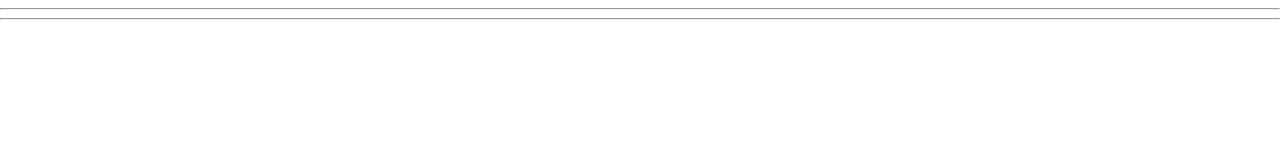
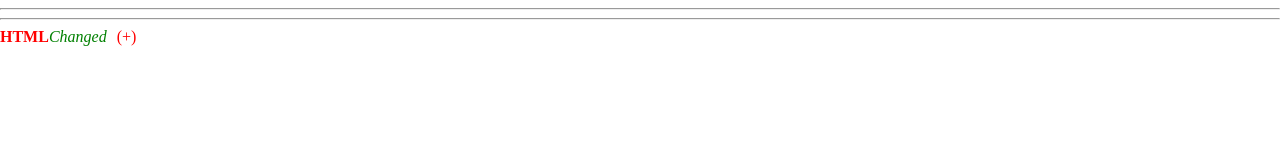
Before and after one commit to Kirill255/JSLavrik-frontend, a website built with webpack: page index.html in a window 1280 px wide. Built offline with nearby package versions, Linux system fonts and the light colour scheme.

Commit message:
dz2/part2

```diff
--- a/css/styles.css
+++ b/css/styles.css
@@ -1,3 +1,8 @@
 html, body{
     margin: 0;
 }
+
+.some:after{
+    content: "(+)";
+    margin-left: 10px;
+}
--- a/es6/lesson2.js
+++ b/es6/lesson2.js
@@ -1,7 +1,8 @@
 import "babel-polyfill";
 
-// import { watchObj, EmailParser } from "./lesson2/hw";
-import { EmailParser } from "./lesson2/hw";
+import { watchObj, EmailParser } from "./lesson2/hw";
+
+// part 1
 
 let parser = new EmailParser("info@ntschool.ru");
 console.log(parser.email);
@@ -21,30 +22,42 @@ console.log(parser.name);
 console.log(parser.domain);
 console.log(parser.isCorrect);
 
-// let div = document.createElement("div");
-// document.body.appendChild(div);
+// part 2
 
-// let cleverDiv = watchObj(div, function(prop, val) {
-//   console.log(prop, val);
-// });
+let div = document.createElement("div");
+document.body.appendChild(div);
 
-// cleverDiv.innerHTML = "<strong>HTML</strong><em>Changed</em>";
+let cleverDiv = watchObj(div, function(prop, val) {
+  // функция прослушки, тоесть выводим в консоль, когда что-то происходит с полями объекта
+  console.log(prop, val);
+});
+
+// это будет setter
+cleverDiv.innerHTML = "<strong>HTML</strong><em>Changed</em>";
 /*
     в консоли:
     innerHTML <strong>HTML</strong><em>Changed</em
 */
 
-// cleverDiv.style.color = "red";
+// это уже getter будет
+console.log(cleverDiv.innerHTML);
+
+// это сначала getter, а после ещё и setter, тоесть нам нужно сначала получить поле 'style" cleverDiv.style, а после установить значение для поля 'color' в этом объекте cleverDiv.style.color = "red", собственно на этом моменте срабатывает рекурсия
+cleverDiv.style.color = "red";
 /*
     весь текст стал красным
     в консоли:
     color red
 */
 
-// cleverDiv.querySelector('em').style.color = 'green';
+// это сначала getter, но тут идёт обращение не к просто полю, тоесть тут поле является функцией querySelector("em"), потом мы для результата функции получаем getter для поля 'style', затем setter устанавливает 'color'
+cleverDiv.querySelector("em").style.color = "green";
 /*
     em стал зелёным
     в консоли ничего не добавилось
 
     // популярная ошибка Illegal invocation - из-за манипуляций у функции сломался this
 */
+
+// а тут сначала getter, а потом getter с полем функцией
+cleverDiv.classList.add("some");
--- a/es6/lesson2/hw.js
+++ b/es6/lesson2/hw.js
@@ -1,4 +1,4 @@
-// /* global Proxy */
+/* global Proxy */
 
 // способ с Object.defineProperty
 
@@ -103,10 +103,44 @@ class EmailParser {
   }
 }
 
-// function watchObj(node, callback) {
-//   /* return new Proxy(node, {...}) */
-//   return node;
-// }
+function watchObj(node, callback) {
+  return new Proxy(node, {
+    // cleverDiv.innerHTML = "<strong>HTML</strong><em>Changed</em>"; чтобы работала эта строка нужно сделать сеттер
+    set(target, name, value) {
+      target[name] = value;
+      callback(name, value); // это вывод в консоль function(prop, val) { console.log(prop, val);}
+      return true;
+    },
+    // cleverDiv.style.color = "red";
+    // get(target, name) {
+    //   return watchObj(target[name], callback);
+    // },
 
-// export { watchObj, EmailParser };
-export { EmailParser };
+    // console.log(cleverDiv.innerHTML);
+    // get(target, name) {
+    //   switch (typeof target[name]) {
+    //     case "object":
+    //       return watchObj(target[name], callback);
+    //     default:
+    //       return target[name];
+    //   }
+    // },
+
+    // cleverDiv.querySelector("em").style.color = "green";
+    get(target, name) {
+      switch (typeof target[name]) {
+        // если поле объект, то рекурсивно парсим дальше cleverDiv.style.color
+        case "object":
+          return watchObj(target[name], callback);
+        // если поле функция, то нам нужно привязать контекст cleverDiv.querySelector()
+        case "function":
+          return target[name].bind(target);
+        // если поле просто поле, то возвращаем значение поля cleverDiv.innerHTML
+        default:
+          return target[name];
+      }
+    }
+  });
+}
+
+export { watchObj, EmailParser };
--- a/js-lesson2-hw.txt
+++ b/js-lesson2-hw.txt
@@ -14,6 +14,8 @@
 2. Жёсткое ДЗ.
 
 	Реализовать фукнцию watchObj принимающую объект DOM и возвращающую Proxy.
+  Которая работает по следующему приниципу: тестируем мы её на элементе DOM, создаётся элемент div и теперь при задании для этого div каких-либо свойств или методов, мы могли бы перехватить этот миг, хотим как-то на это подписаться и как-то отреагировать, в нашем случае просто логировать.
+  Например мы закидываем в нашу функцию watchObj наш div и функцию прослушки, функция прослушки выводит на экран какое поле мы обновляем, какое значение туда задаём.
 	Подробности смотрите в файле es6/lesson2.js и в конце видео js-2-2.
 
 
```
